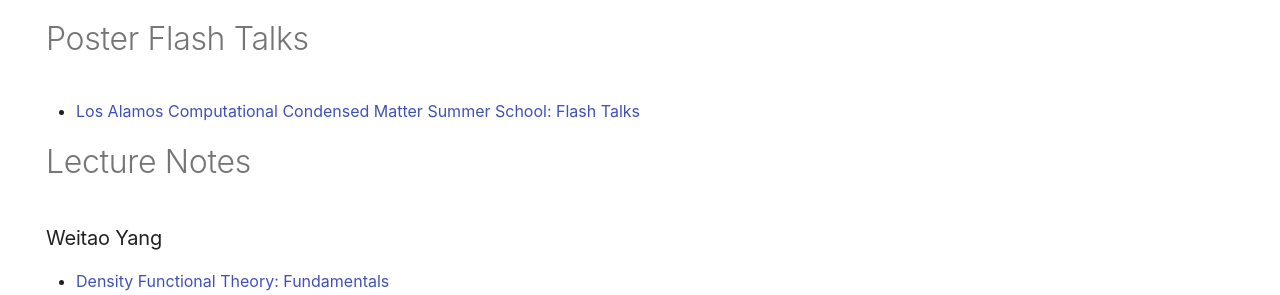
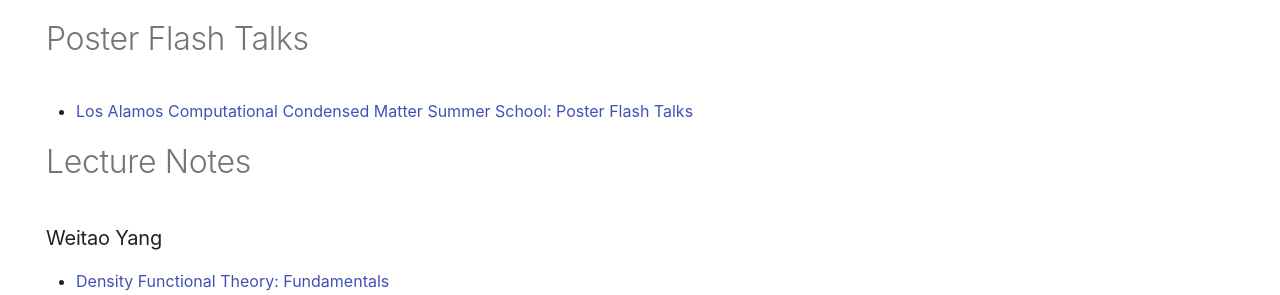
Before and after one commit to LACCMSS/2026, an MkDocs documentation site: the page built from docs/lecture_notes.md, in a window 1280 px wide and 900 px high. Shown: the part 297-592 px from the top of the window. Built offline with MkDocs 1.6.1 and Material for MkDocs 9.7.7, drawn with Linux system fonts in a browser that asks for light colours; some web fonts are replaced.

Commit message:
Update lecture_notes.md

```diff
--- a/docs/lecture_notes.md
+++ b/docs/lecture_notes.md
@@ -9,7 +9,7 @@
 - [Los Alamos Computational Condensed Matter Summer School: Closing Remarks](assets/Lecture_Data/LACCMSS_2026_conclusion.pdf){target="_blank"}
 
 # Poster Flash Talks
-- [Los Alamos Computational Condensed Matter Summer School: Flash Talks](assets/Lecture_Data/LACCMSS_2026_flash_talks.pdf){target="_blank"}
+- [Los Alamos Computational Condensed Matter Summer School: Poster Flash Talks](assets/Lecture_Data/LACCMSS_2026_flash_talks.pdf){target="_blank"}
 
 # Lecture Notes
 
```
